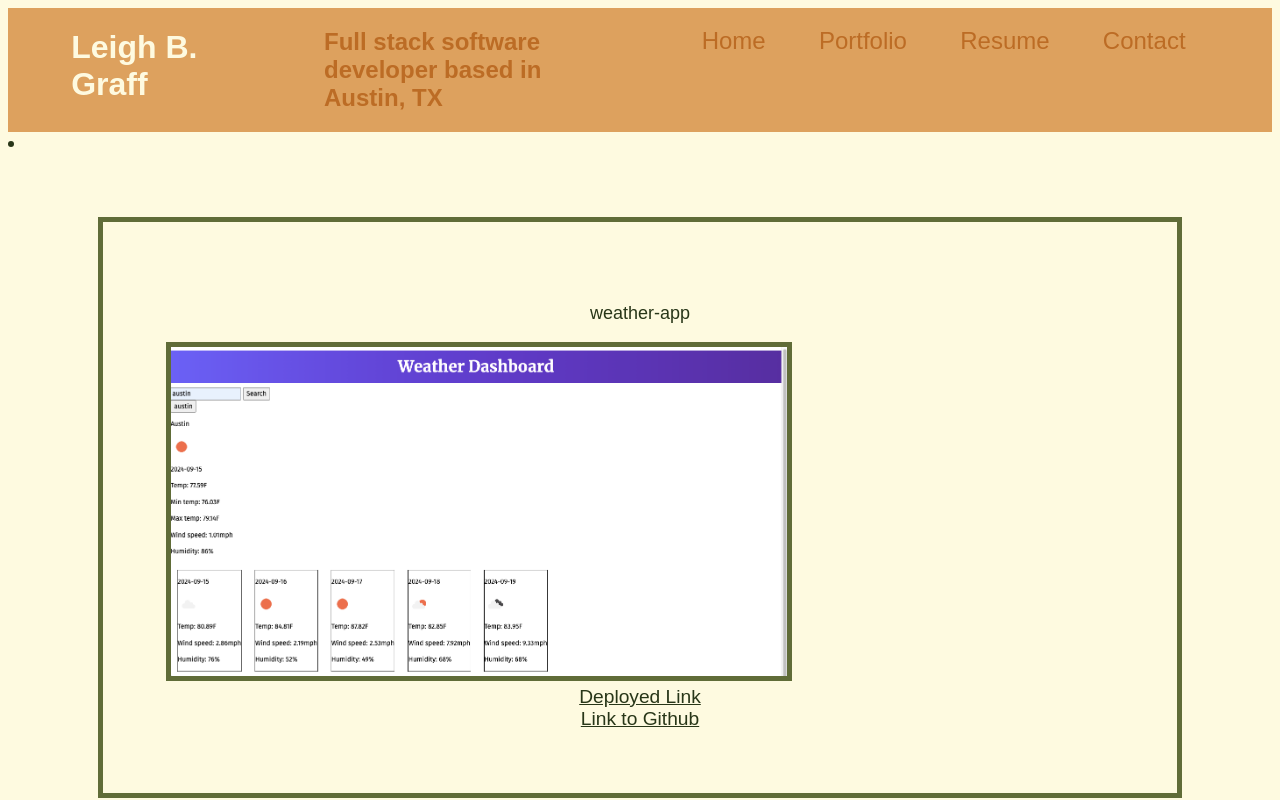
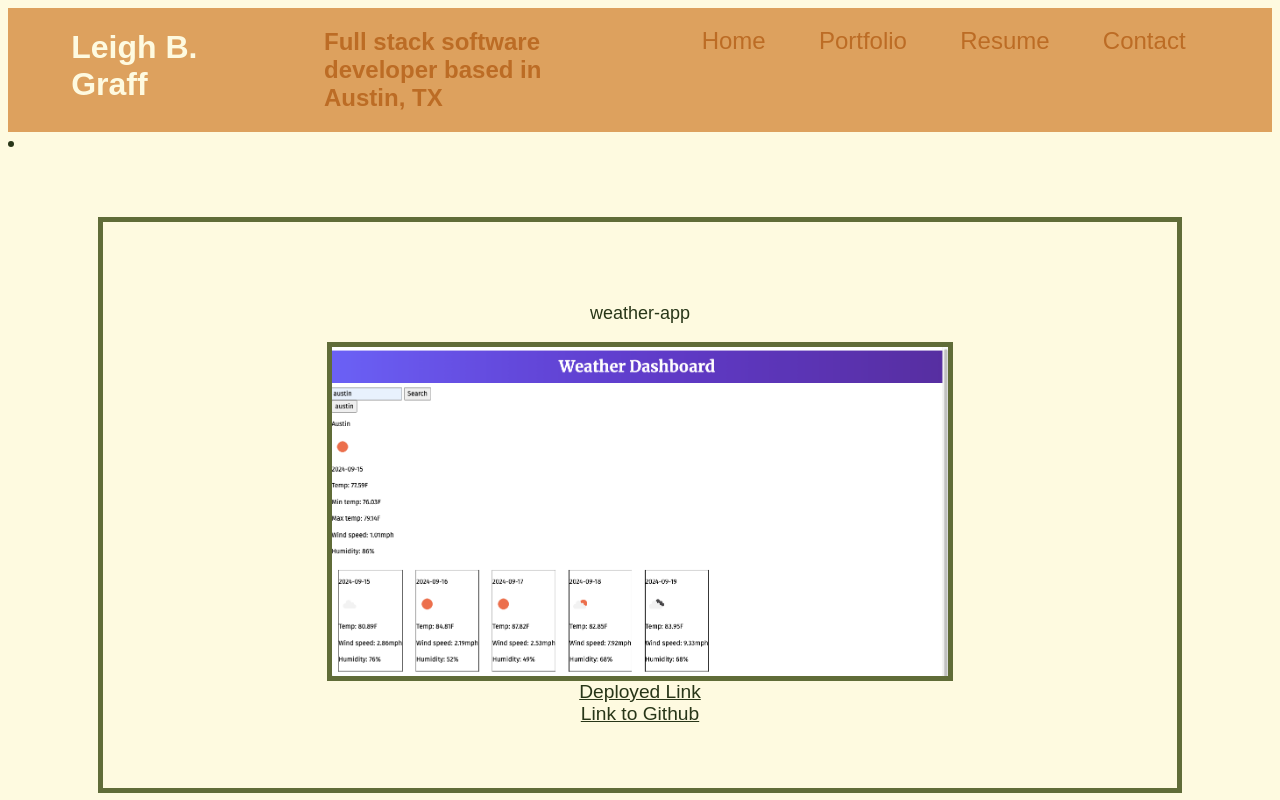
Before and after one commit to Lbgraff/react-portfolio, a React (Vite) app: page /portfolio in a window 1280 px wide. Shown: the top 800 px of the page. Built offline with nearby package versions, Linux system fonts and the light colour scheme.

Commit message:
centered images in portfolio section

```diff
--- a/src/index.css
+++ b/src/index.css
@@ -1,4 +1,4 @@
-body{
+body {
   color: #283618;
   font-family: Arial, Helvetica, sans-serif;
   background-color: #fefae0;
@@ -9,6 +9,11 @@ body{
   height: 40%;
   width: 65%;
   border: 5px #606c38 solid;
+  text-align: center;
+  display: block;
+  justify-content: center;
+  align-items: center;
+  margin: auto;
 }
 
 img {
@@ -16,7 +21,7 @@ img {
 }
 
 a:link {
-color: #283618;
+  color: #283618;
 }
 
 a:visited {
```
